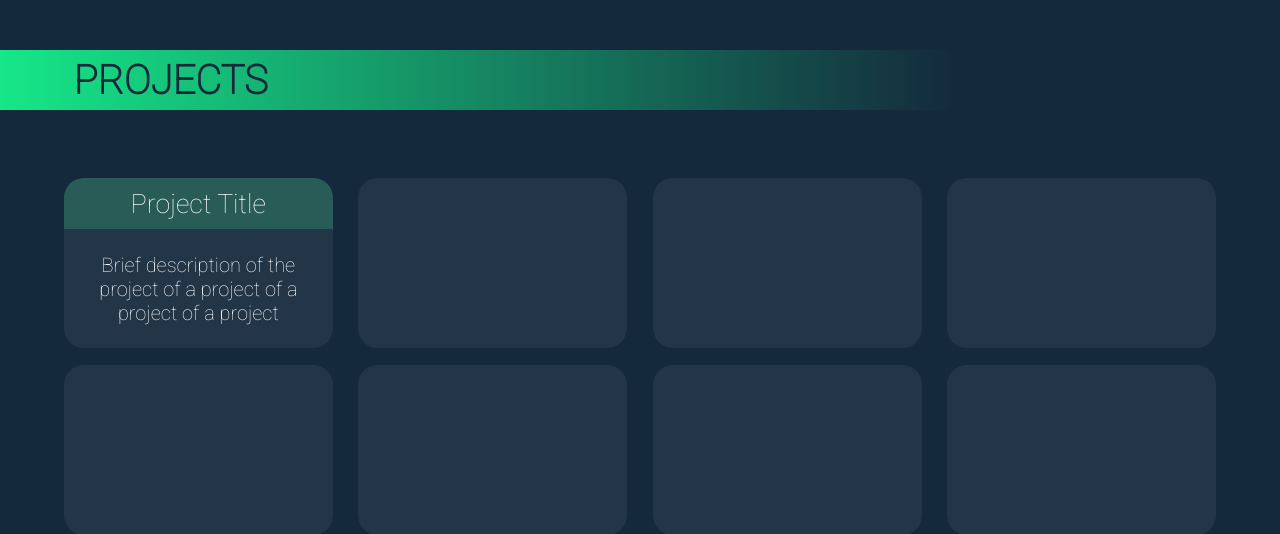
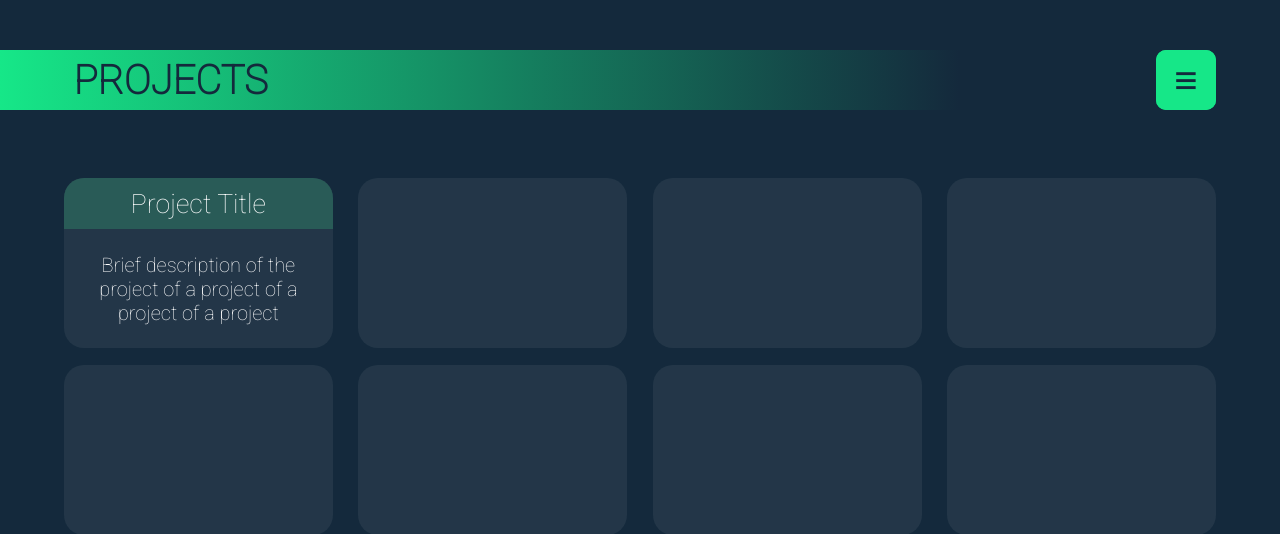
Before and after one commit to Mattia-Vicari/portfolio, a Django app: template portfolio_app/templates/portfolio_app/projects.html in a window 1280 px wide. Shown: the top 534 px of the page. Run offline with Django 3.2, Linux system fonts and the light colour scheme; the template is opened without the code that fills it, so the values that code supplies are empty.

Commit message:
add menu in project windows

```diff
--- a/portfolio_app/templates/portfolio_app/home.html
+++ b/portfolio_app/templates/portfolio_app/home.html
@@ -69,7 +69,7 @@
     }
 
 </style>
-<!--
+
 <script>
     let width, height;
     let pixels = [];
@@ -172,7 +172,5 @@
     document.addEventListener('touchstart', touchMove);
     document.addEventListener('touchmove', touchMove);
 </script>
--->
-
 
 {% endblock %}
--- a/portfolio_app/templates/portfolio_app/projects.html
+++ b/portfolio_app/templates/portfolio_app/projects.html
@@ -6,6 +6,16 @@
     <p>{{title}} &#160PROJECTS</p>
 
 </div>
+<div id="menu-button"  onclick="openMenu()">&#8801</div>
+<div id="menu">
+    <div id="close-menu" onclick="closeMenu()">&#215</div>
+    <a class="menu-element" id="me1" href="{% url 'projects' pk='python' %}">Python</a>
+    <a class="menu-element" id="me2" href="{% url 'projects' pk='html' %}">Html</a>
+    <a class="menu-element" id="me3" href="{% url 'projects' pk='css' %}">Css</a>
+    <a class="menu-element" id="me4" href="{% url 'projects' pk='javascript' %}">Javascript</a>
+    <a class="menu-element" id="me5" href="{% url 'projects' pk='matlab' %}">Matlab</a>
+</div>
+
 <div class="projects-container">
     <!-- first line -->
     <div class="projects" id="p11">
@@ -68,6 +78,101 @@
 		font-size: 30pt;
         text-transform: uppercase;
 	}
+
+    #menu-button{
+        display: flex;
+        position: absolute;
+        align-items: center;
+        justify-content: center;
+        width: 60px;
+        height: 60px;
+        right: 5%;
+        top: 50px;
+        font-size: 30pt;
+        background-color: #16E788;
+        color: #14293C;
+        border-radius: 10px;
+        border: none;
+        transition-duration: 0.5s;
+        user-select: none;
+    }
+
+    #close-menu{
+        display: flex;
+        position: absolute;
+        align-items: center;
+        justify-content: center;
+        width: 60px;
+        height: 60px;
+        right: 0px;
+        top: -5px;
+        font-size: 30pt;
+        color: white;
+        user-select: none;
+    }
+
+    #close-menu:hover{
+        cursor: pointer;
+        font-weight: bold;
+    }
+
+    #menu{
+        position: absolute;
+        width: 60px;
+        height: 60px;
+        right: 5%;
+        top: 50px;
+        background-color: #16E788;
+        border-radius: 10px;
+        border: none;
+        z-index: -1;
+        transition-duration: 0.5s;
+        overflow: hidden;
+    }
+
+    .menu-element{
+        display: flex;
+		align-items: center;
+        justify-content: left;
+        position: absolute;
+        width: 285px;
+        height: 60px;
+        color: white;
+        font-size: 20pt;
+        text-decoration-line: none;
+        padding-left: 15px;
+        transition-duration: 0.5s;
+        visibility: hidden;
+    }
+
+    #me1{
+        top: 60px;
+    }
+    #me2{
+        top: 120px;
+    }
+    #me3{
+        top: 180px;
+    }
+    #me4{
+        top: 240px;
+    }
+    #me5{
+        top: 300px;
+        border-bottom-left-radius: 20px;
+        border-bottom-right-radius: 20px;
+    }
+
+    .menu-element:hover{
+        background-color: #16E788;
+        color: #14293C;
+        font-weight: bold;
+    }
+
+    #menu-button:hover{
+        border: 1.5px solid white;
+        cursor: pointer;
+    }
 
     .projects-container{
         position: absolute;
@@ -252,4 +357,38 @@
 
 </style>
 
+<script>
+    function openMenu(){
+        document.getElementById("menu").style.width = "300px";
+        document.getElementById("menu").style.height = "360px";
+        document.getElementById("menu").style.backgroundColor = "#295B57";
+        document.getElementById("menu").style.zIndex = "1";
+        document.getElementById("menu").style.borderRadius = "20px";
+
+        document.getElementById("menu-button").style.borderRadius = "22px";
+
+        document.getElementById("me1").style.visibility = "visible";
+        document.getElementById("me2").style.visibility = "visible";
+        document.getElementById("me3").style.visibility = "visible";
+        document.getElementById("me4").style.visibility = "visible";
+        document.getElementById("me5").style.visibility = "visible";
+    }
+
+    function closeMenu(){
+        document.getElementById("menu").style.width = "60px";
+        document.getElementById("menu").style.height = "60px";
+        document.getElementById("menu").style.backgroundColor = "#16E788";
+        document.getElementById("menu").style.zIndex = "-1";
+        document.getElementById("menu").style.borderRadius = "10px";
+
+        document.getElementById("menu-button").style.borderRadius = "10px";
+
+        document.getElementById("me1").style.visibility = "hidden";
+        document.getElementById("me2").style.visibility = "hidden";
+        document.getElementById("me3").style.visibility = "hidden";
+        document.getElementById("me4").style.visibility = "hidden";
+        document.getElementById("me5").style.visibility = "hidden";
+    }
+</script>
+
 {% endblock %}
--- a/portfolio_app/views.py
+++ b/portfolio_app/views.py
@@ -11,5 +11,4 @@ def about(response):
     return render(response, 'portfolio_app/about.html', {})
 
 def projects(response, pk):
-
     return render(response, 'portfolio_app/projects.html', {"title": pk})
```
